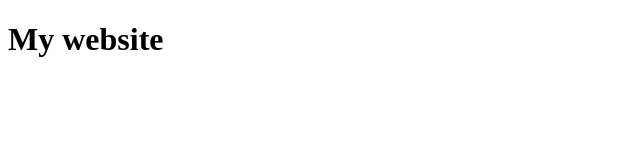
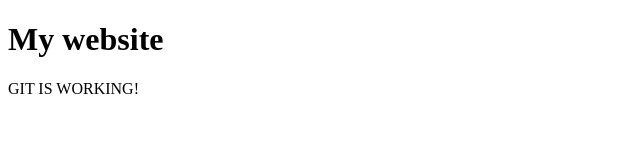
Before and after one commit to di1ara/di1ara.github.io, a plain HTML site: page index.html in a window 1280 px wide. Shown: the whole page, without its empty margins (0-640 px from the left). Drawn offline with Linux system fonts and the light colour scheme.

Commit message:
first test edit to push

```diff
--- a/index.html
+++ b/index.html
@@ -6,6 +6,6 @@
 </head>
 <body>
 <h1> My website</h1>
-
+GIT IS WORKING!
 </body>
 </html>
```
